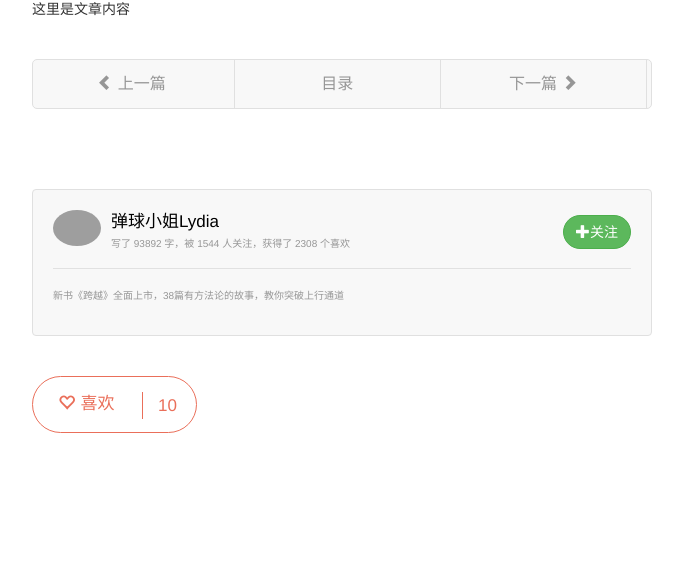
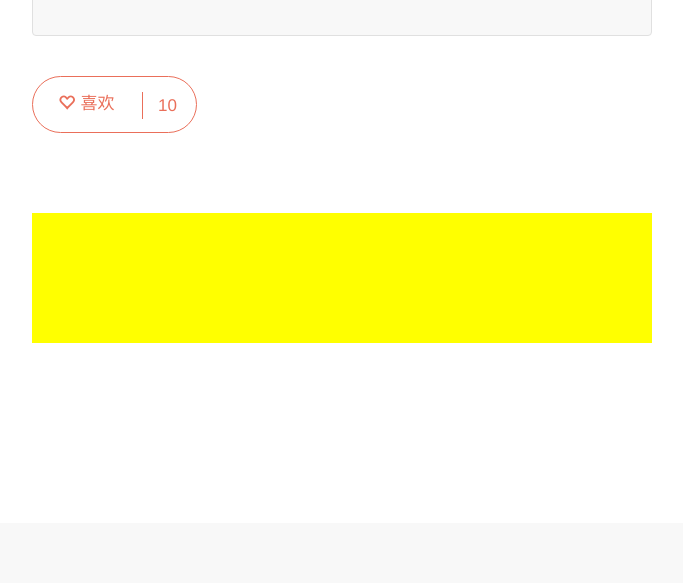
Before and after one commit to bnsuper/webapp, a Django app: page /article/00000000-0000-0000-0000-000000000001/ in a window 1280 px wide. Shown: the part 559-1142 px from the top of the page, without its empty margins (418-1101 px from the left). After the commit the page ends 902 px from the top, so only its background shows below. Run offline with Django 3.2, Linux system fonts and the light colour scheme; tables that the repository leaves empty hold one stand-in row (values such as "Sample post"); some libraries are stand-ins or nearby versions; grey boxes are pictures that could not be loaded.

Commit message:
add comment page

```diff
--- a/web/front/static/css/front_article_detail.css
+++ b/web/front/static/css/front_article_detail.css
@@ -27,6 +27,13 @@ h1{
 	max-width: 100%;
 }
 
+.content p{
+    margin: 0 0 25px;
+    font-size: 16px;
+    font-weight: 400;
+    line-height: 1.7;
+    color: #2f2f2f;
+}
 .avatar{
 	float: left;
 	margin-right: 10px;
@@ -193,3 +200,12 @@ h1{
 	top: 17px;
 	color: #EA6F5A;
 }
+
+.comment-list{
+	margin-top: 50px;
+}
+.comment-write{
+	width: 100%;
+	height: 130px;
+	background: yellow;
+}
--- a/web/front/static/js/front_article_detail.js
+++ b/web/front/static/js/front_article_detail.js
@@ -0,0 +1,6 @@
+/*
+* @Author: chenbin
+* @Date:   2018-07-13 09:49:30
+* @Last Modified by:   chenbin
+* @Last Modified time: 2018-07-14 12:29:33
+*/
--- a/web/front/templates/front_article_base.html
+++ b/web/front/templates/front_article_base.html
@@ -25,7 +25,7 @@
   <div class="container-fluid">
     <!-- Brand and toggle get grouped for better mobile display -->
     <div class="navbar-header">
-      <a class="navbar-brand" href="#"><img src="{% static "image/jianshu.jpg" %}" class="logo" alt="" ></a>
+      <a class="navbar-brand" href="{% url "front_index" %}"><img src="{% static "image/jianshu.jpg" %}" class="logo" alt="" ></a>
     </div>
 
     <!-- Collect the nav links, forms, and other content for toggling -->
--- a/web/front/templates/front_article_detail.html
+++ b/web/front/templates/front_article_detail.html
@@ -14,7 +14,8 @@
 	<div class="container-fluid main-box">
 		<div class="row">
 			<div class="article">
-				<h1 class="">我是标题</h1>
+				<h1 class="">{{article.title}}</h1>
+
 				<div class="author">
 					<a href="" class="avatar">
 						<img src="https://upload.jianshu.io/users/upload_avatars/9601504/f6a49bb0-ff98-4244-9031-6fe772df1180.jpg?imageMogr2/auto-orient/strip|imageView2/1/w/96/h/96" alt="">
@@ -31,9 +32,9 @@
 						</div>
 					</div>
 				</div>
+
 				<div class="content">
-					<img src="https://upload-images.jianshu.io/upload_images/11092214-f136317eea10a85e.jpg?imageMogr2/auto-orient/strip%7CimageView2/2/w/700" alt="">
-					<p>这里是文章内容</p>
+					{{article.content_html|safe}}
 				</div>
 				<div class="article-menu">
 					<div class="menu-item">
@@ -54,6 +55,7 @@
 						</a>
 					</div>
 				</div>
+
 				<div class="follow-detail">
 					<div class="info">
 						<a href="" class="avatar"><img src="https://upload.jianshu.io/users/upload_avatars/3266286/fe2f5ca6cbf8.jpg?imageMogr2/auto-orient/strip|imageView2/1/w/96/h/96" alt=""></a>
@@ -81,6 +83,14 @@
 						</div>
 					</div>
 				</div>
+
+				<div class="comment-list">
+					<div class="comment-write">
+
+					</div>
+				</div>
+
+
 			</div>
 		</div>
 	</div>
--- a/web/front/views.py
+++ b/web/front/views.py
@@ -86,5 +86,8 @@ def front_index(request):
 
 
 def front_article(request,uid):
-	text = '这里是文章详情页' + '文章id:' + uid
-	return render(request,'front_article_detail.html')
+	article=ArticleModel.objects.filter(pk=uid).first()
+	context= {
+		'article':article
+	}
+	return render(request,'front_article_detail.html',context=context)
```
